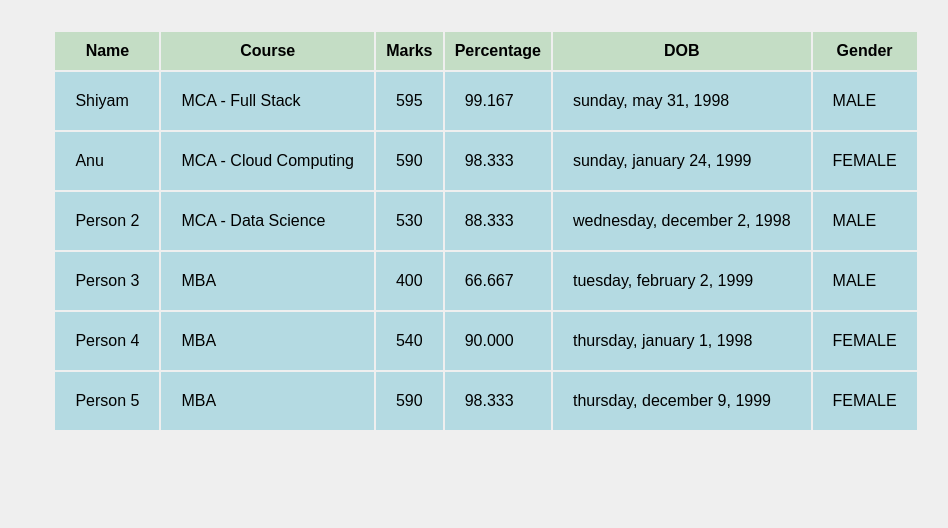
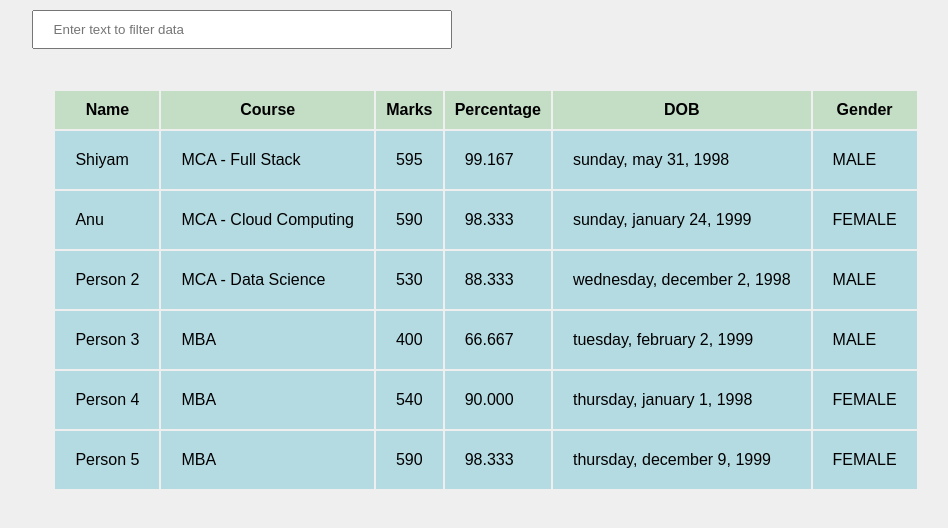
Before and after one commit to ShiyamS/Angular-13, an Angular app: page /Home in a window 1280 px wide. Shown: the top 528 px of the page, without its empty margins (154-1102 px from the left). Built offline with nearby package versions, Linux system fonts and the light colour scheme.

Commit message:
Pipe - creating a filter pipes

```diff
--- a/src/app/app.component.css
+++ b/src/app/app.component.css
@@ -70,3 +70,10 @@ li a:hover {
     transform: rotate(0deg);
   }
 }
+
+.inputBox {
+  margin: 10px 14.5%;
+  width: 420px;
+  padding: 10px 20px;
+
+}
--- a/src/app/app.component.html
+++ b/src/app/app.component.html
@@ -36,6 +36,9 @@
 <!-- </div> -->
 
 <div class="container">
+  <div>
+    <input type="text" class="inputBox" placeholder="Enter text to filter data" [(ngModel)]="filterTextValue">
+  </div>
   <table id="student">
     <tr>
       <th>Name</th>
@@ -45,7 +48,7 @@
       <th>DOB</th>
       <th>Gender</th>
     </tr>
-    <tr *ngFor="let student of students">
+    <tr *ngFor="let student of students | filterStudent :filterTextValue ">
       <td>{{student.name}}</td>
       <td>{{student.course}}</td>
       <td>{{student.marks}}</td>
--- a/src/app/app.component.ts
+++ b/src/app/app.component.ts
@@ -14,6 +14,7 @@ export class AppComponent implements OnInit {
   students!: Student[];
   totalMarks!: number;
   title = 'routing';
+  filterTextValue: string = "";
 
   spinnerDiv = false;
 
--- a/src/app/app.module.ts
+++ b/src/app/app.module.ts
@@ -17,6 +17,7 @@ import { CanDeactiveGuardService } from './services/candeactivate-guard.service'
 import { CourseResolverService } from './services/course-resolve.service';
 import { StudentsService } from './services/students.service';
 import { Percentage } from './percentage.pipe';
+import { Filter } from './filter.pipe';
 
 @NgModule({
   declarations: [
@@ -27,7 +28,8 @@ import { Percentage } from './percentage.pipe';
     CoursesComponent,
     CourseComponent,
     ErrorComponent,
-    Percentage
+    Percentage,
+    Filter
   ],
   imports: [
     BrowserModule,
--- /dev/null
+++ b/src/app/filter.pipe.ts
@@ -0,0 +1,19 @@
+import { Pipe, PipeTransform } from "@angular/core";
+import { Student } from "./student";
+@Pipe({
+  name: "filterStudent"
+})
+export class Filter implements PipeTransform {
+  transform(students: Student[], filterValue: string) {
+
+    if (filterValue === '' || students.length === 0) {
+      return students
+    } else {
+      return students.filter((student) => {
+        return student.gender.toLocaleLowerCase() === filterValue.toLocaleLowerCase();
+      })
+    }
+  }
+
+
+}
```
